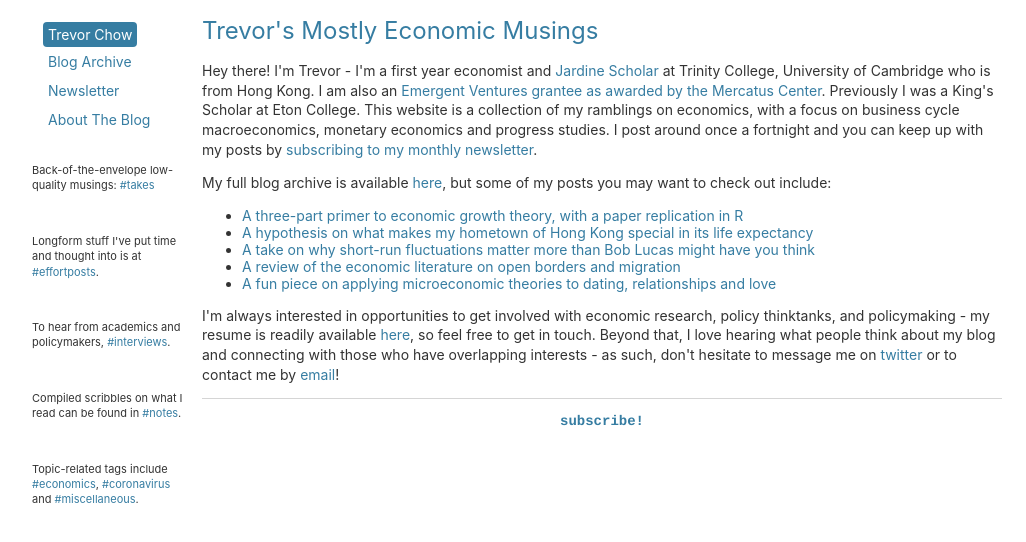
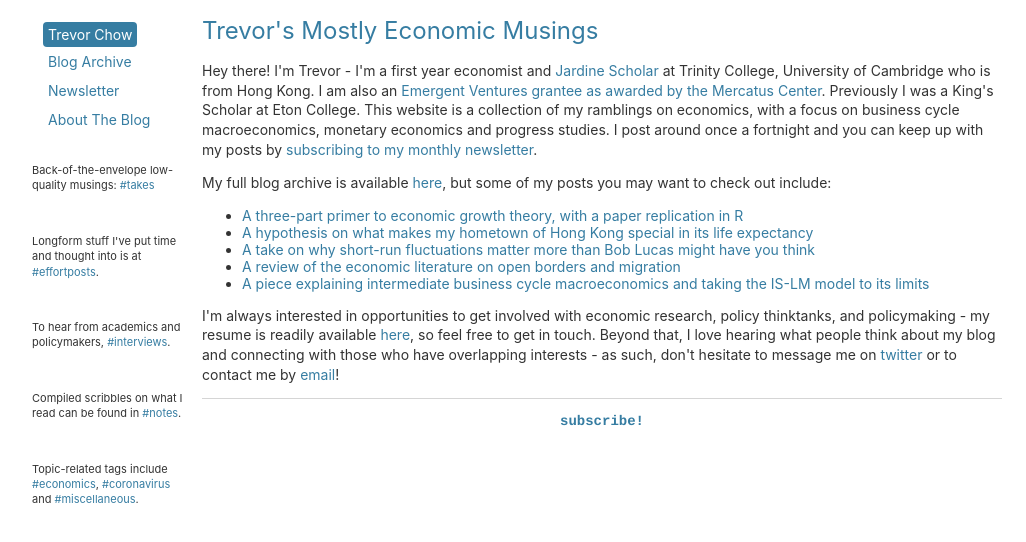
Before and after one commit to tmychow/tmychow.github.io, a Jekyll site: the page built from index.html, in a window 1280 px wide. Shown: the top 542 px of the page, without its empty margins (28-1054 px from the left). Built offline with Jekyll 4.4.1, drawn with Linux system fonts in a browser that asks for light colours.

Commit message:
Update index.html

```diff
--- a/index.html
+++ b/index.html
@@ -10,6 +10,6 @@ title: Trevor's Mostly Economic Musings
 		<li> <a href="https://tmychow.com/blog/2020/10/01/the-hong-kong-hypothesis">A hypothesis on what makes my hometown of Hong Kong special in its life expectancy</a> </li>
 		<li> <a href="https://tmychow.com/blog/2020/11/15/why-bob-lucas-was-wrong">A take on why short-run fluctuations matter more than Bob Lucas might have you think</a> </li>
 		<li> <a href="https://tmychow.com/blog/2021/01/24/comings-and-goings">A review of the economic literature on open borders and migration</a> </li>
-		<li> <a href="https://tmychow.com/blog/2021/02/14/it's-a-love-story">A fun piece on applying microeconomic theories to dating, relationships and love</a> </li>
+		<li> <a href="https://tmychow.com/blog/2021/03/29/the-fallacy-of-composition">A piece explaining intermediate business cycle macroeconomics and taking the IS-LM model to its limits</a> </li>
 	</ul>
 	<p>I'm always interested in opportunities to get involved with economic research, policy thinktanks, and policymaking - my resume is readily available <a href="/assets/Feb2021TC.pdf">here</a>, so feel free to get in touch. Beyond that, I love hearing what people think about my blog and connecting with those who have overlapping interests - as such, don't hesitate to message me on <a href="https://twitter.com/tmychow">twitter</a> or to contact me by <a href="mailto:tmychow@gmail.com?subject=Mostly Economic Musings">email</a>!</p>
```
